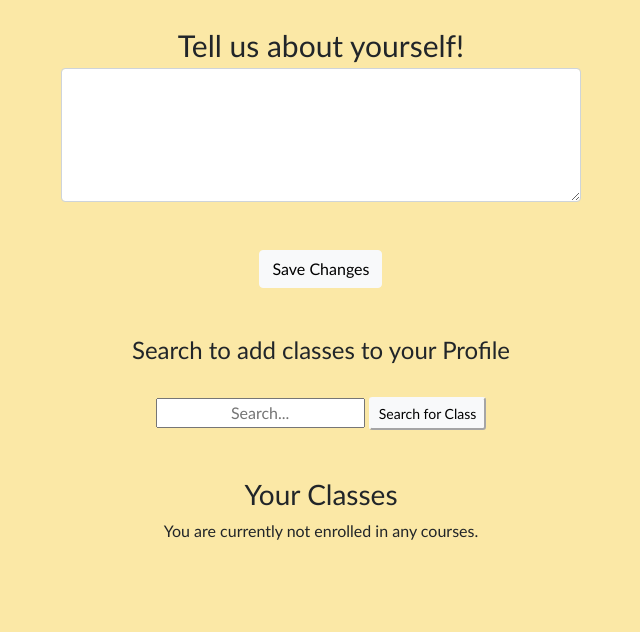
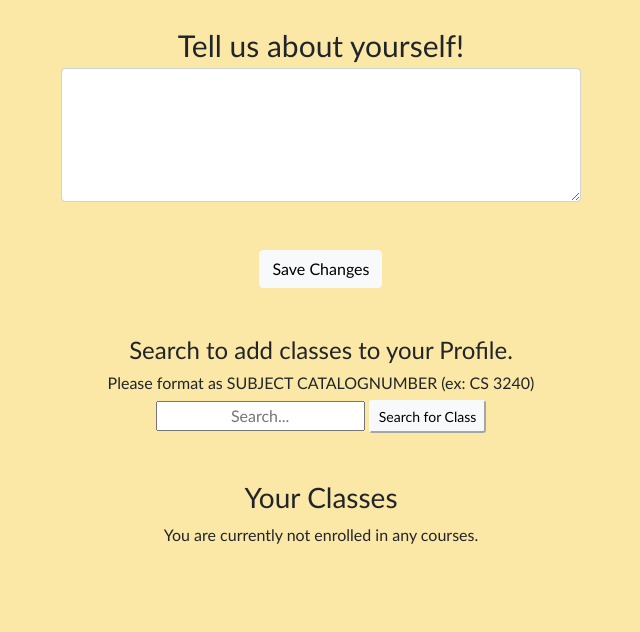
Before and after one commit to uva-cs3240-s22/group-project-b-12, a Django app: page /profiles/profile/ in a window 1280 px wide. Shown: the part 211-843 px from the top of the page, without its empty margins (319-959 px from the left). Before the commit the page ends 751 px from the top, so only its background shows below. Run offline with Django 4.2, Linux system fonts and the light colour scheme; the visitor is signed in with stand-in values (Sample User, id 1); data comes from the database, SQL or seed files in the repository; data that the repository does not hold is empty; some libraries are stand-ins or nearby versions.

Commit message:
added course formatting instructions

```diff
--- a/profiles/templates/profiles/profile.html
+++ b/profiles/templates/profiles/profile.html
@@ -63,8 +63,8 @@ label{
  <div class="form-row">
     <div class="col-md-6">
         <div class="form-group">
-            <h4>Search to add classes to your Profile</h4>
-                <br>
+            <h4>Search to add classes to your Profile.</h4>
+                <h6> Please format as SUBJECT CATALOGNUMBER (ex: CS 3240) </h6>
                  <form method="GET">
                       <input type = "text" name = "name" placeholder="Search..." class = "text-center">
                       <button type = "submit" class = "btn-light btn-sm">Search for Class</button>
@@ -114,7 +114,7 @@ label{
           <p class="card-title">{{ course.class_title }}</p>
           <hr>
           <p class="card-text"> {{ course.instructor }}</p>
-          <p class="card-text">{{ course.subject}} {{ course.catalog_number }} {{course.meeting_time_start}} {{course.meeting_time_end}}</p>
+          <p class="card-text">{{ course.subject}} {{ course.catalog_number }} {{course.meeting_time_start}} - {{course.meeting_time_end}}</p>
           <p class="card-text"> section: {{ course.class_section }} term : {{ course.term_desc}}</p>
           {% comment %} {% for entry in course %}
             {{entry}}
```
